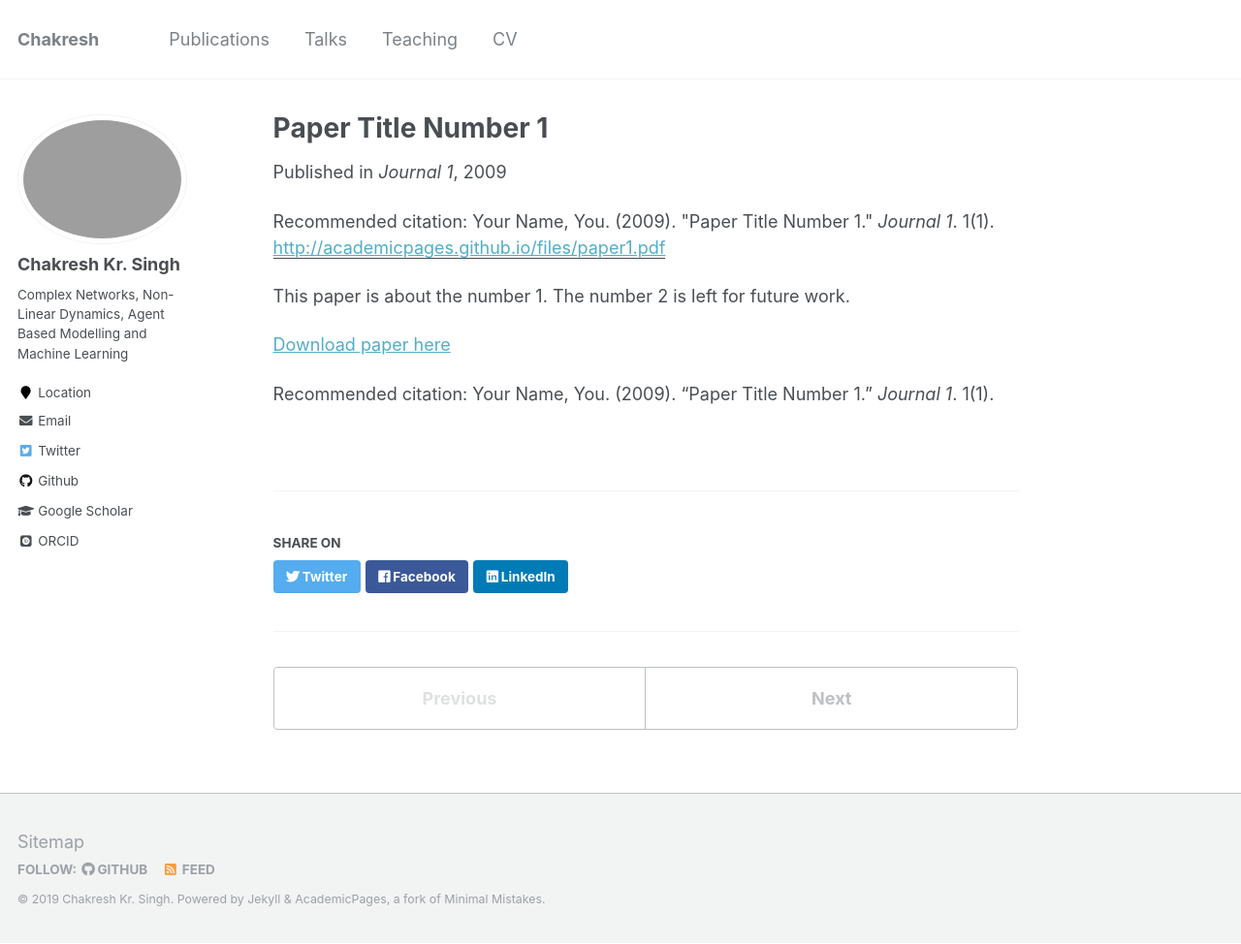
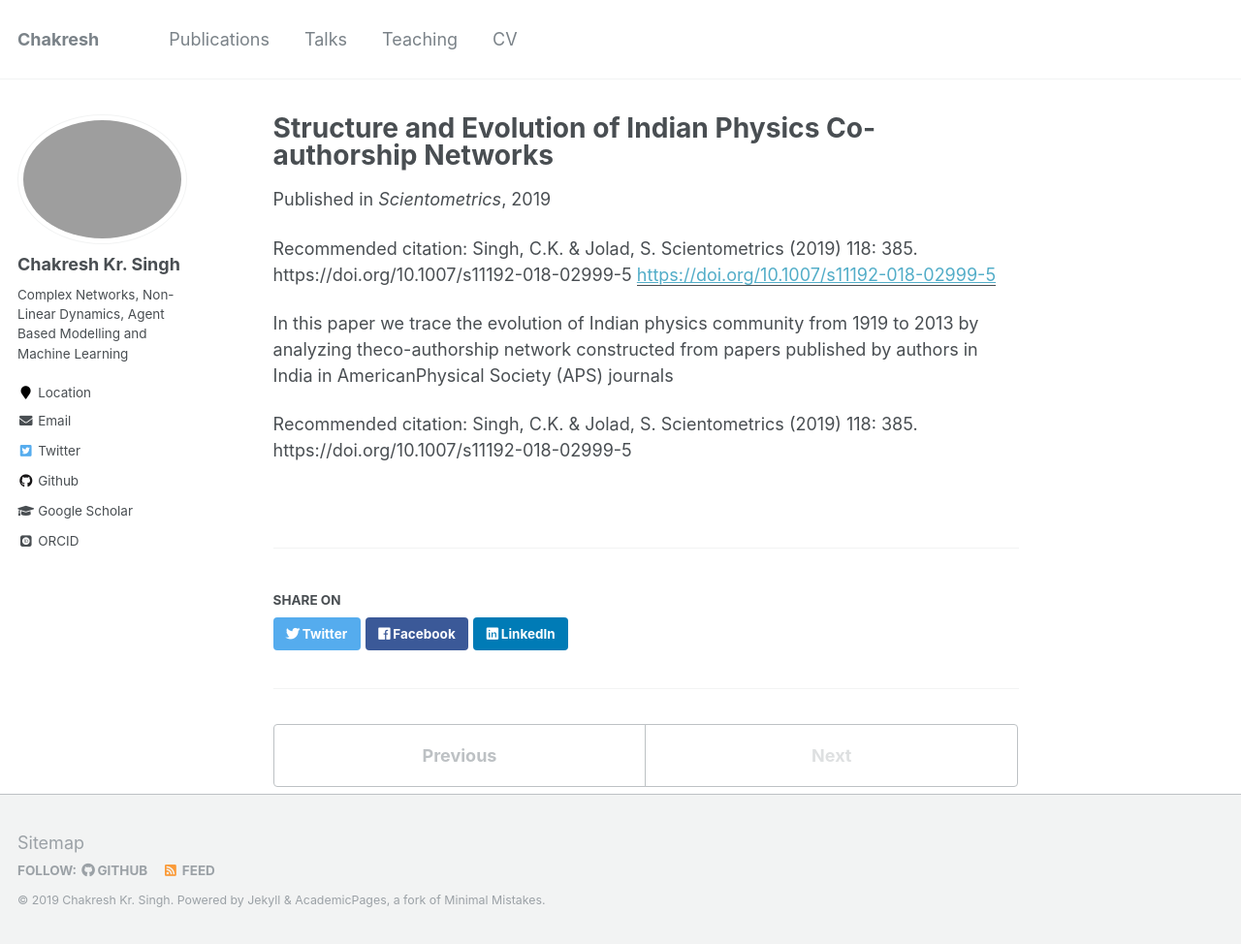
Before and after one commit to ChakreshIITGN/ChakreshIITGN.github.io, a Jekyll site: the page built from _publications/2009-10-01-paper-title-number-1.md, in a window 1280 px wide and 974 px high. Shown: the whole window at 97% size. Built offline with Jekyll 4.4.1, drawn with Linux system fonts in a browser that asks for light colours; some web fonts are replaced.

Commit message:
Update 2009-10-01-paper-title-number-1.md

```diff
--- a/_publications/2009-10-01-paper-title-number-1.md
+++ b/_publications/2009-10-01-paper-title-number-1.md
@@ -1,15 +1,13 @@
 ---
-title: "Paper Title Number 1"
+title: "Structure and Evolution of Indian Physics Co-authorship Networks"
 collection: publications
 permalink: /publication/2009-10-01-paper-title-number-1
-excerpt: 'This paper is about the number 1. The number 2 is left for future work.'
-date: 2009-10-01
-venue: 'Journal 1'
-paperurl: 'http://academicpages.github.io/files/paper1.pdf'
-citation: 'Your Name, You. (2009). &quot;Paper Title Number 1.&quot; <i>Journal 1</i>. 1(1).'
+excerpt: 'In this paper we trace the evolution of Indian physics community from 1919 to 2013 by analyzing the co-authorship network constructed from papers published by authors in India in AmericanPhysical Society (APS) journals '
+date: 2019-01-05
+venue: 'Scientometrics'
+paperurl: 'https://doi.org/10.1007/s11192-018-02999-5'
+citation: 'Singh, C.K. & Jolad, S. Scientometrics (2019) 118: 385. https://doi.org/10.1007/s11192-018-02999-5'
 ---
-This paper is about the number 1. The number 2 is left for future work.
+In this paper we trace the evolution of Indian physics community from 1919 to 2013 by analyzing theco-authorship network constructed from papers published by authors in India in AmericanPhysical Society (APS) journals
 
-[Download paper here](http://academicpages.github.io/files/paper1.pdf)
-
-Recommended citation: Your Name, You. (2009). "Paper Title Number 1." <i>Journal 1</i>. 1(1).
+Recommended citation: Singh, C.K. & Jolad, S. Scientometrics (2019) 118: 385. https://doi.org/10.1007/s11192-018-02999-5
```
